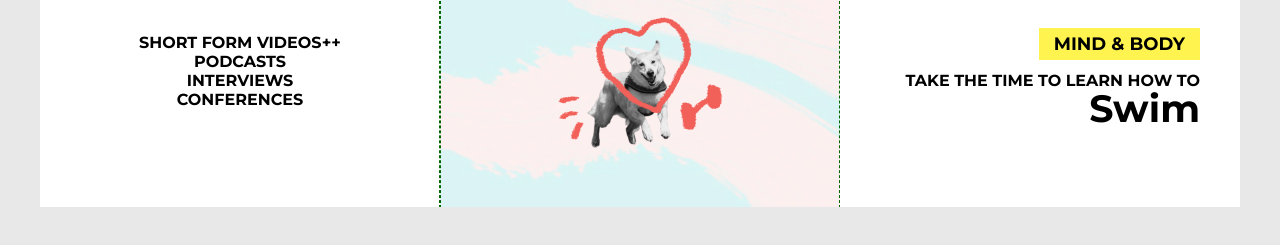
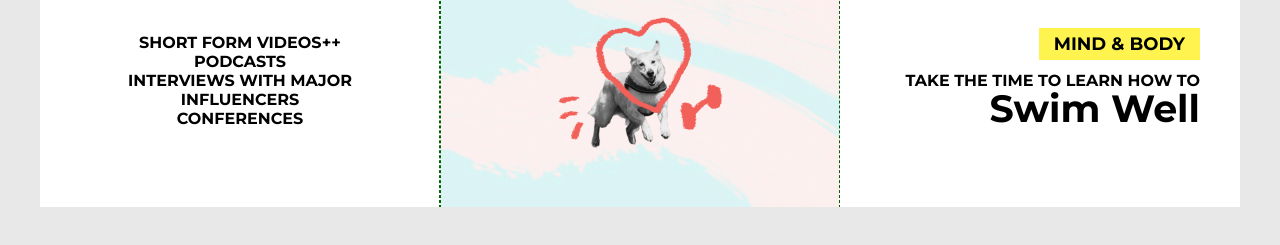
Before and after one commit to CatYoung018/vision-board, a plain HTML site: page index.html in a window 1280 px wide. Shown: the part 693-938 px from the top of the page. Drawn offline with Linux system fonts and the light colour scheme.

Commit message:
Added Major Influencers

```diff
--- a/index.html
+++ b/index.html
@@ -48,7 +48,7 @@
 			<p>
 				Short form videos++<br>
 				Podcasts<br>
-				Interviews<br>
+				Interviews with Major Influencers<br>
 				Conferences<br>
 			</p>
 		</div>
@@ -57,7 +57,7 @@
 		</div>
 		<div class="block small-block right white-bg">
 			<p><span class="highlight">Mind & Body</span></p>
-			<p>Take The Time to Learn How To <br><strong>Swim</strong></p>
+			<p>Take The Time to Learn How To <br><strong>Swim Well</strong></p>
 		</div>
 	</div>
 </body>
```
